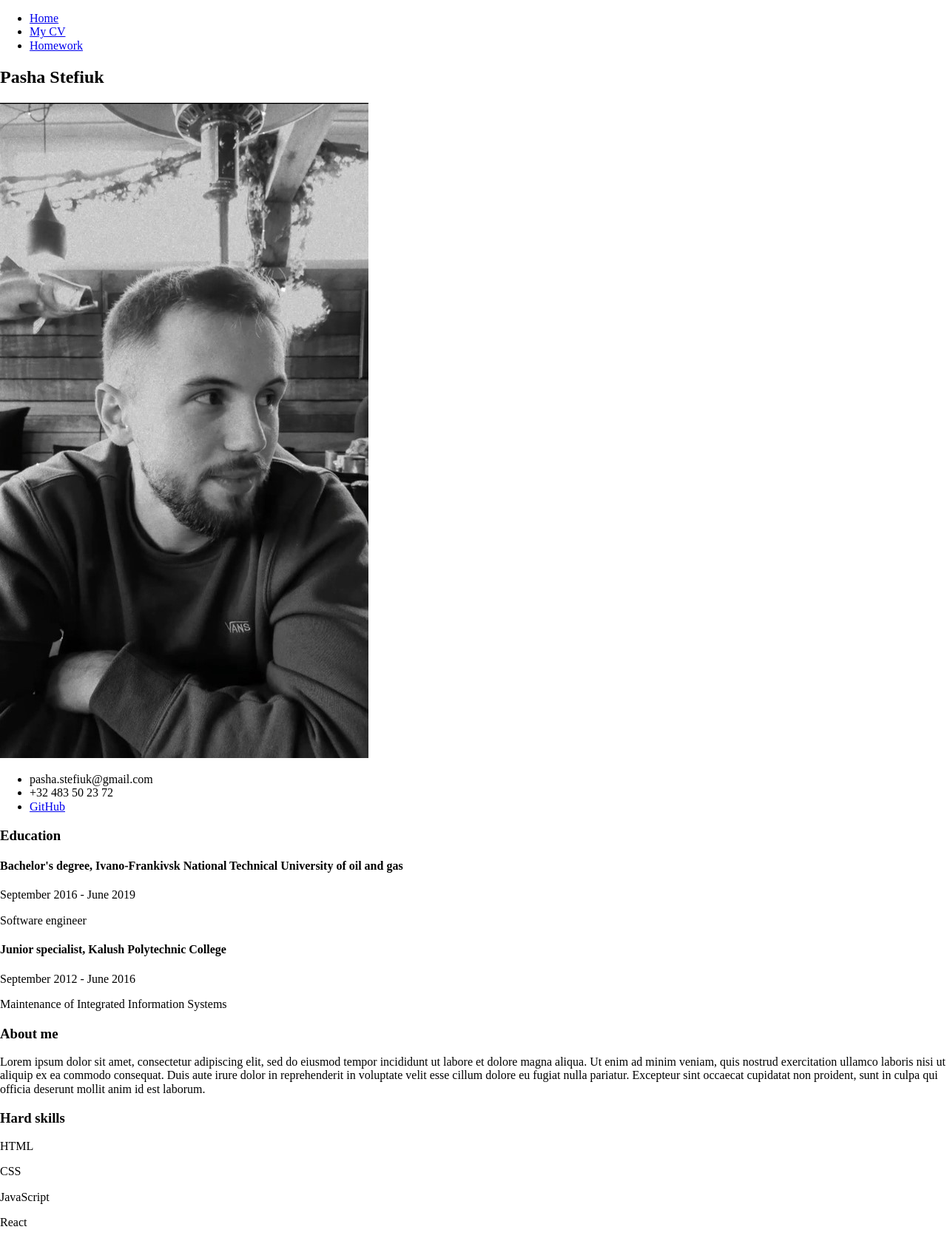
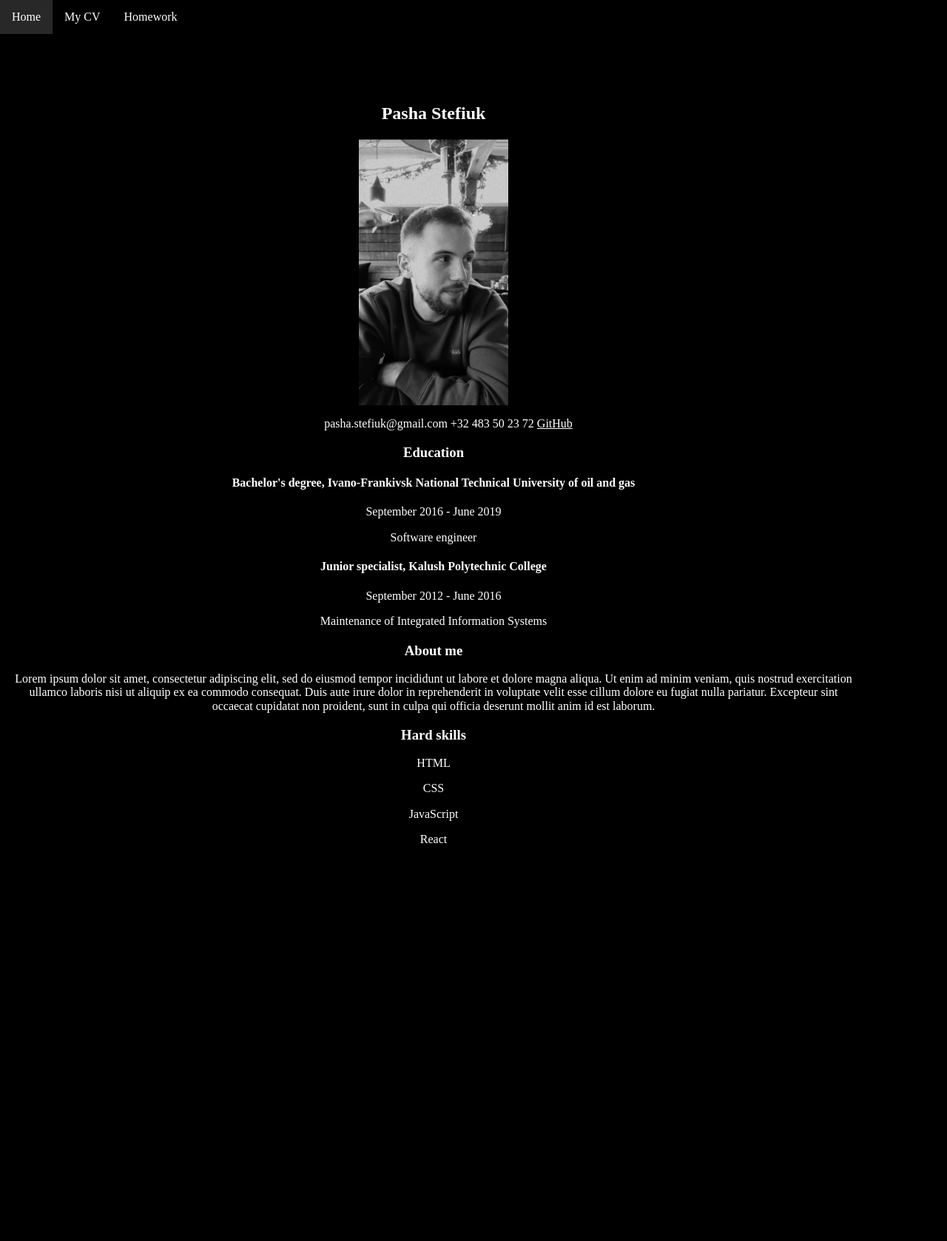
Before and after one commit to R1d3Reality/homework, a Jekyll site: the page built from _pages/lessons/lesson1/index-eng.html, in a window 1280 px wide. Shown: the whole page at 74% size. Built offline with Jekyll 4.4.1, drawn with Linux system fonts in a browser that asks for light colours; after the commit the page ends 1170 px from its top, so only the background shows below that.

Commit message:
update scss v5

```diff
--- a/_layouts/page.html
+++ b/_layouts/page.html
@@ -8,7 +8,7 @@
     <link rel="stylesheet" href="https://cdnjs.cloudflare.com/ajax/libs/normalize/8.0.1/normalize.css"
           integrity="sha512-oHDEc8Xed4hiW6CxD7qjbnI+B07vDdX7hEPTvn9pSZO1bcRqHp8mj9pyr+8RVC2GmtEfI2Bi9Ke9Ass0as+zpg=="
           crossorigin="anonymous" referrerpolicy="no-referrer" />
-    <link rel="stylesheet" href="/css/main.scss" />
+    <link rel="stylesheet" href="/css/main.css" />
     <title>
         {{ page.title }}
     </title>
--- a/css/main.scss
+++ b/css/main.scss
@@ -1,10 +1,9 @@
 ---
 
 ---
-
-@import "indexcv",
-"homeworkpage",
-"lesson2";
+@import "indexcv";
+@import "homeworkpage";
+@import "lesson2";
 
 .home-page {
   background-color: #000;
```
